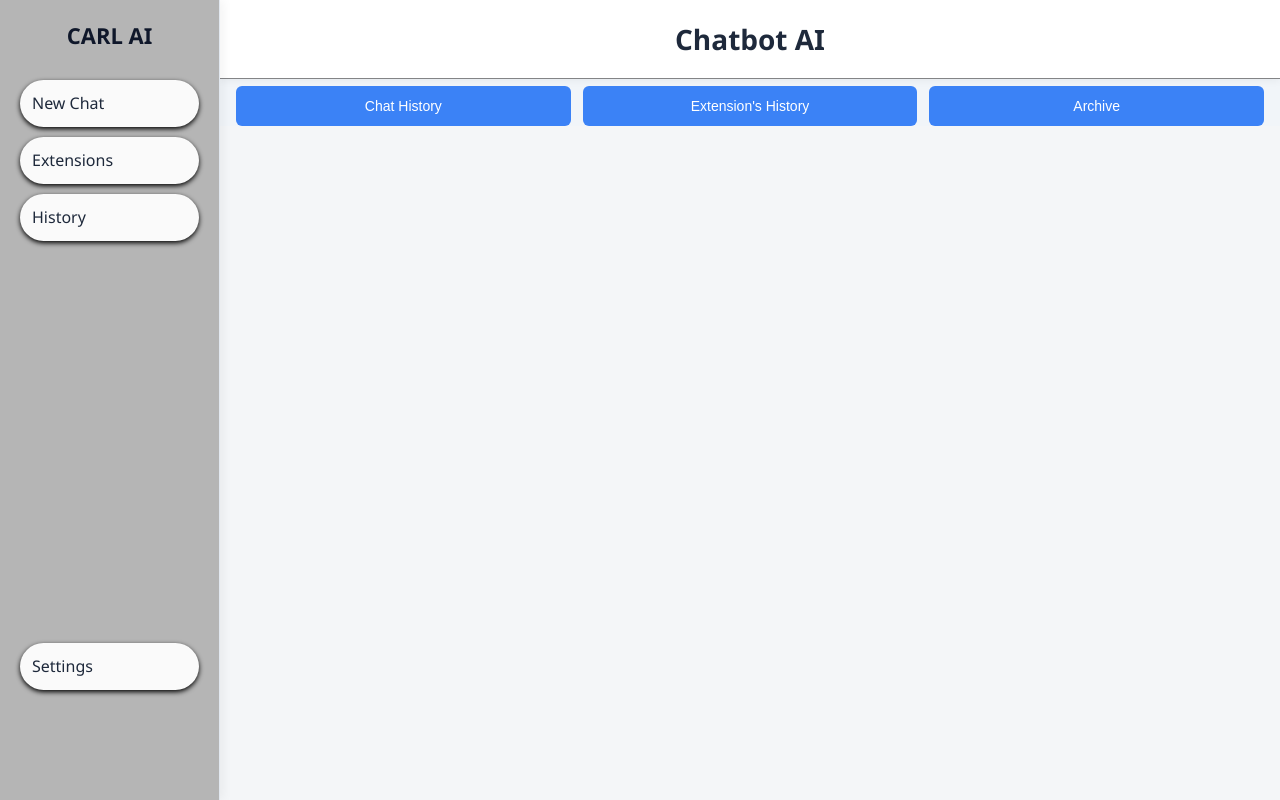
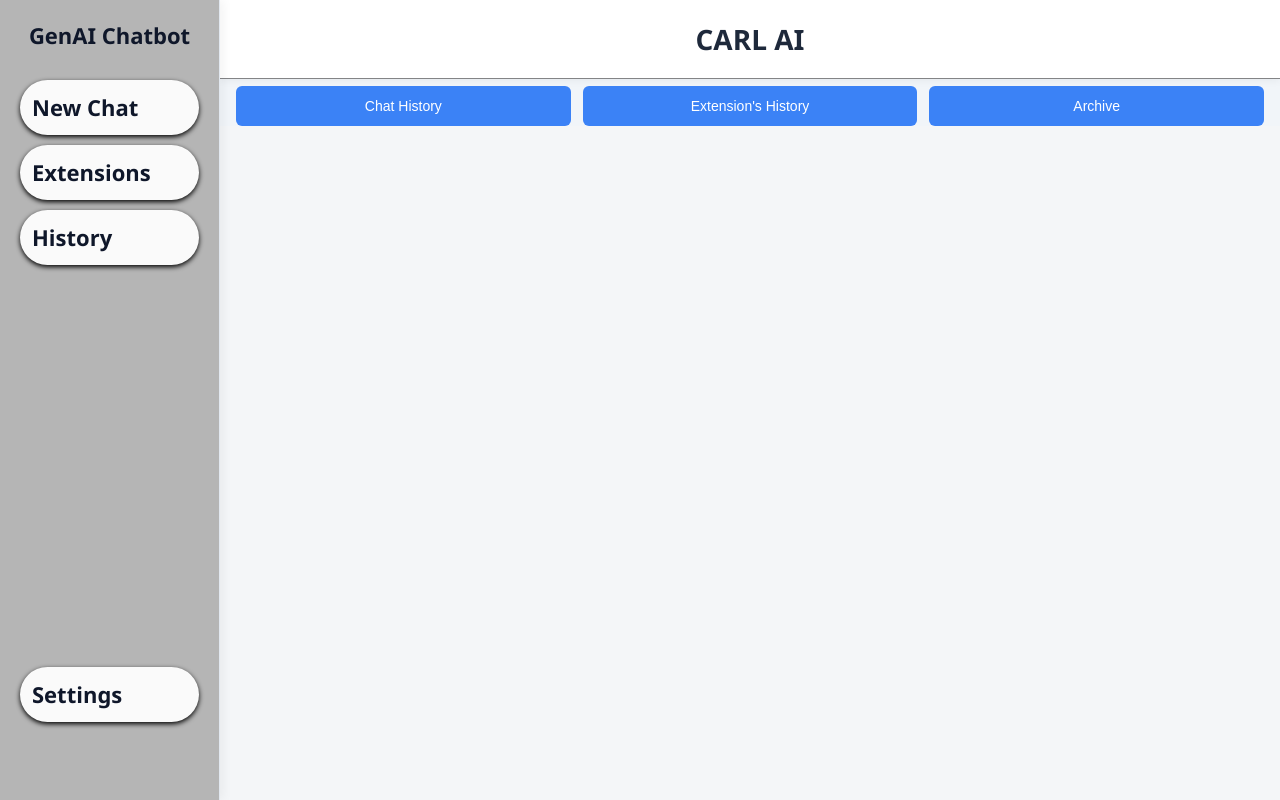
Before and after one commit to HarshitBhardwaj2804/testing-mainproject, a Flask app: page /history in a window 1280 px wide. Run offline with Flask 3, Linux system fonts and the light colour scheme.

Commit message:
Update history.html

```diff
--- a/templates/history.html
+++ b/templates/history.html
@@ -14,7 +14,7 @@
     <!-- Sidebar -->
     <div class="sidebar">
       <button class="close-sidebar">✕</button>
-      <h2>CARL AI</h2>
+      <h2>GenAI Chatbot<h2>
       <ul class="sidebar-menu">
         <li><button class="nav-btn" onclick="goToPage('/')">New Chat</button></li>
         <li><button class="nav-btn" onclick="goToPage('/extensions')">Extensions</button></li>
@@ -31,7 +31,7 @@
       <div class="chat-header">
         <button class="hamburger">☰</button>
         <header>
-          <h1>Chatbot AI</h1>
+          <h1>CARL AI</h1>
           <!-- <button id="toggle-dark">Dark Mode</button> -->
         </header>
       </div>
```
